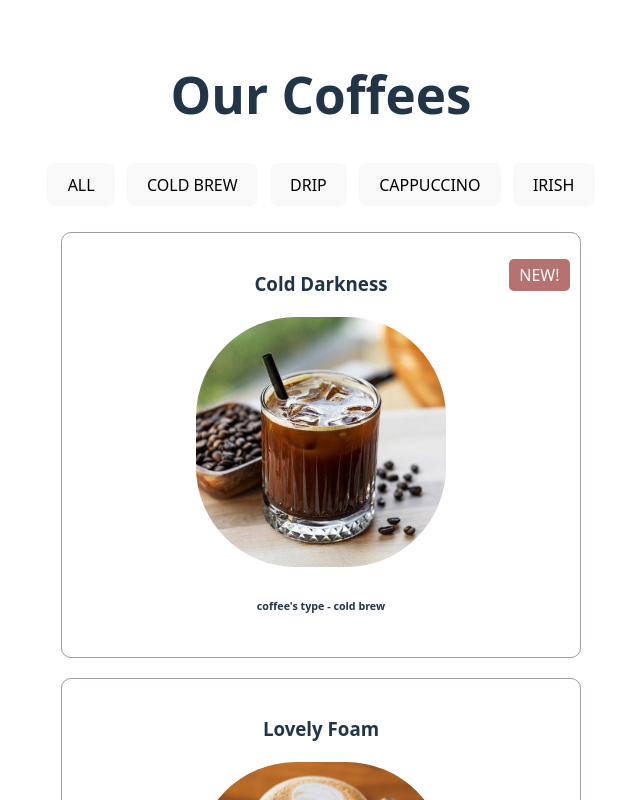
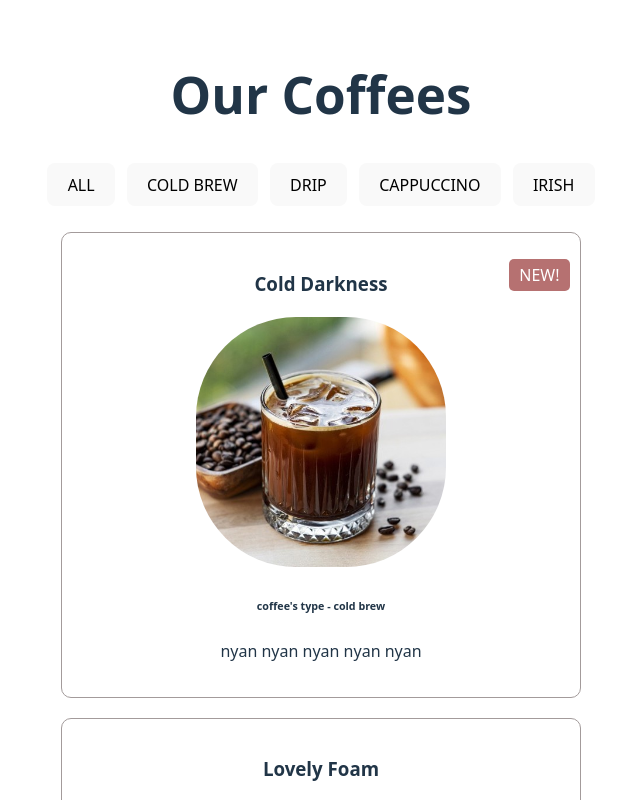
Before and after one commit to szczuraszczyk/menu-kawiarnia, a React (Vite) app: page / in a window 1280 px wide. Shown: the top 800 px of the page, without its empty margins (319-959 px from the left). Built offline with nearby package versions, Linux system fonts and the light colour scheme.

Commit message:
added description of coffees

```diff
--- a/src/App.css
+++ b/src/App.css
@@ -3,41 +3,6 @@
   margin: 0 auto;
   padding: 2rem;
   text-align: center;
-}
-
-.logo {
-  height: 6em;
-  padding: 1.5em;
-  will-change: filter;
-  transition: filter 300ms;
-}
-
-.logo:hover {
-  filter: drop-shadow(0 0 2em #646cffaa);
-}
-
-.logo.react:hover {
-  filter: drop-shadow(0 0 2em #61dafbaa);
-}
-
-@keyframes logo-spin {
-  from {
-    transform: rotate(0deg);
-  }
-
-  to {
-    transform: rotate(360deg);
-  }
-}
-
-@media (prefers-reduced-motion: no-preference) {
-  a:nth-of-type(2) .logo {
-    animation: logo-spin infinite 20s linear;
-  }
-}
-
-.card {
-  padding: 2em;
 }
 
 .read-the-docs {
--- a/src/App.jsx
+++ b/src/App.jsx
@@ -4,12 +4,12 @@ import './App.css'
 import CoffeeList from './CoffeeList'
 
 const coffeeData=[
-  {id: 0, className: "filterCoffee cold-brew", photo: "./Cold-brew-1.jpg", name: "Cold Darkness", type: "cold brew", description: "", isNew: true},
-  {id: 1, className: "filterCoffee latte", photo: "./Latte-1.jpg", name: "Lovely Foam", type: "latte", description: "", isNew: false},
-  {id: 2, className: "filterCoffee cappuccino", photo: "./Cappuccino-1.jpg", name: "Calm Knoll", type: "cappuccino", description: "", isNew: true},
-  {id: 3, className: "filterCoffee cold-brew", photo: "./Cold-brew-2.jpg", name: "Fiery Dance", type: "cold brew", description: "", isNew: false},
-  {id: 4, className: "filterCoffee latte", photo: "./Latte-2.jpg", name: "Sweet Spiral", type: "latte", description: "", isNew: true},
-  {id: 5, className: "filterCoffee cappuccino", photo: "./Cappuccino-2.png", name: "Lone Pyramid", type: "cappuccino", description: "", isNew: false},
+  {id: 0, className: "filterCoffee cold-brew", photo: "./Cold-brew-1.jpg", name: "Cold Darkness", type: "cold brew", description: "nyan nyan nyan nyan nyan ", isNew: true},
+  {id: 1, className: "filterCoffee latte", photo: "./Latte-1.jpg", name: "Lovely Foam", type: "latte", description: "nyan nyan nyan nyan nyan ", isNew: false},
+  {id: 2, className: "filterCoffee cappuccino", photo: "./Cappuccino-1.jpg", name: "Calm Knoll", type: "cappuccino", description: "nyan nyan nyan nyan nyan ", isNew: true},
+  {id: 3, className: "filterCoffee cold-brew", photo: "./Cold-brew-2.jpg", name: "Fiery Dance", type: "cold brew", description: "nyan nyan nyan nyan nyan ", isNew: false},
+  {id: 4, className: "filterCoffee latte", photo: "./Latte-2.jpg", name: "Sweet Spiral", type: "latte", description: "nyan nyan nyan nyan nyan ", isNew: true},
+  {id: 5, className: "filterCoffee cappuccino", photo: "./Cappuccino-2.png", name: "Lone Pyramid", type: "cappuccino", description: "nyan nyan nyan nyan nyan ", isNew: false},
 ]
 
 function App() {
```
